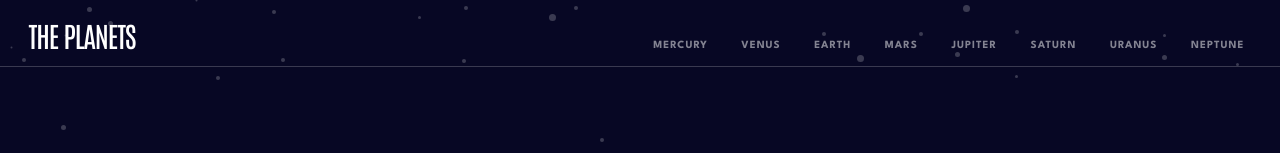
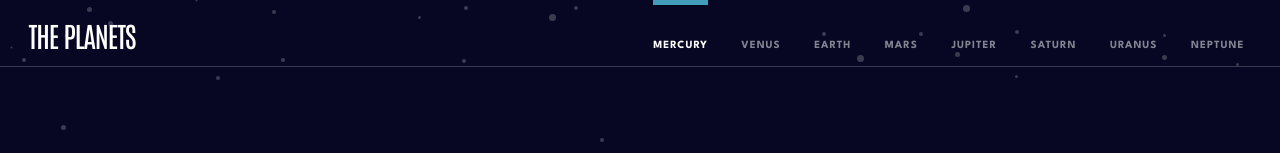
Before and after one commit to HerveDelaunay/Astro, a React (Create React App) app: page / in a window 1280 px wide. Shown: the top 153 px of the page. Built offline with nearby package versions, Linux system fonts and the light colour scheme.

Commit message:
routing fix

```diff
--- a/src/components/App/App.tsx
+++ b/src/components/App/App.tsx
@@ -21,8 +21,6 @@ const App: React.FC = () => {
       setPlanet(0);
       return;
     }
-    const slugToIndex = data.findIndex((planet) => planet.name === slug);
-    setPlanet(slugToIndex);
   });
 
   return (
@@ -49,6 +47,7 @@ const App: React.FC = () => {
             element={
               <>
                 <Planet
+                  setPlanet={setPlanet}
                   planetId={planet}
                   internalStructure={internalStructure}
                   setInternalStructure={setInternalStructure}
@@ -62,10 +61,11 @@ const App: React.FC = () => {
             }
           />
           <Route
-            path={`${data[planet].name}`}
+            path=":slug"
             element={
               <>
                 <Planet
+                  setPlanet={setPlanet}
                   planetId={planet}
                   internalStructure={internalStructure}
                   setInternalStructure={setInternalStructure}
--- a/src/components/Header/Header.tsx
+++ b/src/components/Header/Header.tsx
@@ -1,46 +1,70 @@
-import data from '../../assets/data.json'
-import './Header.scss'
-import Props from './Type'
-import PlanetData from '../PlanetDataType'
-import { Link } from 'react-router-dom'
+import data from "../../assets/data.json";
+import "./Header.scss";
+import Props from "./Type";
+import PlanetData from "../PlanetDataType";
+import { Link } from "react-router-dom";
 
-const Header: React.FC<Props> = ({setPlanet, planetId, setInternalStructure, setSurfaceGeology, setOverview, mobileMenuOpened, setMobileMenuOpened}) => {
-  const handleClick = (planet:PlanetData) => {
-    setPlanet(data.indexOf(planet))
-    setInternalStructure(false)
-    setSurfaceGeology(false)
-    setOverview(true)
-  }
+const Header: React.FC<Props> = ({
+  setPlanet,
+  planetId,
+  setInternalStructure,
+  setSurfaceGeology,
+  setOverview,
+  mobileMenuOpened,
+  setMobileMenuOpened,
+}) => {
+  const handleClick = (planet: PlanetData) => {
+    setPlanet(data.indexOf(planet));
+    setInternalStructure(false);
+    setSurfaceGeology(false);
+    setOverview(true);
+  };
   const handleClickMenu = () => {
-    if(mobileMenuOpened) {
-      setMobileMenuOpened(false)
-      return
+    if (mobileMenuOpened) {
+      setMobileMenuOpened(false);
+      return;
     }
-    setMobileMenuOpened(true)
-  }
+    setMobileMenuOpened(true);
+  };
 
   return (
-    <div className='header'>
-      <a href='/' className='header__title'>The Planets</a>
-      <div className='header__planetNames'>
-        {
-          data.map((planet) => (
-            <Link to={`${planet.name}`} className={`planetLink ${window.location.pathname === `/${planet.name}` ? `planetLink--${planetId}` : '' }`}
-              onClick={() => handleClick(planet)}>
-              {planet.name}</Link>
-          ))
-        }
+    <div className="header">
+      <a href="/" className="header__title">
+        The Planets
+      </a>
+      <div className="header__planetNames">
+        {data.map((planet) => (
+          <Link
+            to={`${planet.name}`}
+            className={`planetLink ${
+              window.location.pathname === `/${planet.name}`
+                ? `planetLink--${planetId}`
+                : `${planet.name}` === "Mercury" &&
+                  window.location.pathname === "/"
+                ? "planetLink--0"
+                : ""
+            }`}
+            onClick={() => handleClick(planet)}
+            key={data.indexOf(planet)}
+          >
+            {planet.name}
+          </Link>
+        ))}
       </div>
-      {
-        mobileMenuOpened ? (
-          <button className='mobileMenuLogo--active' onClick={() => handleClickMenu()}></button>
-        ) : (
-          <button className='mobileMenuLogo' onClick={() => handleClickMenu()}></button>
-        )
-      }
-      <div className='header__patternDivider'></div>
+      {mobileMenuOpened ? (
+        <button
+          className="mobileMenuLogo--active"
+          onClick={() => handleClickMenu()}
+        ></button>
+      ) : (
+        <button
+          className="mobileMenuLogo"
+          onClick={() => handleClickMenu()}
+        ></button>
+      )}
+      <div className="header__patternDivider"></div>
     </div>
-  )
-}
+  );
+};
 
-export default Header
+export default Header;
--- a/src/components/Planet/Planet.tsx
+++ b/src/components/Planet/Planet.tsx
@@ -1,11 +1,12 @@
-import React from "react";
+import React, { useEffect, useState } from "react";
 import "./Planet.scss";
 import data from "../../assets/data.json";
 import Props from "../Type";
-import { useState } from "react";
+import { useParams } from "react-router-dom";
 
 const Planet: React.FC<Props> = ({
   planetId,
+  setPlanet,
   internalStructure,
   setInternalStructure,
   surfaceGeology,
@@ -13,8 +14,10 @@ const Planet: React.FC<Props> = ({
   overview,
   setOverview,
 }) => {
+  const { slug } = useParams();
   const [internal, setInternal] = useState(false);
   const [surface, setSurface] = useState(false);
+
   const handleClickInternal = () => {
     setInternalStructure(true);
     setSurfaceGeology(false);
@@ -30,6 +33,12 @@ const Planet: React.FC<Props> = ({
     setInternalStructure(false);
     setSurfaceGeology(true);
   };
+
+  useEffect(() => {
+    const slugToIndex = data.findIndex((planet) => planet.name === slug);
+    setPlanet(slugToIndex);
+  });
+
   return (
     <>
       {internalStructure ? (
--- a/src/components/Type.ts
+++ b/src/components/Type.ts
@@ -5,7 +5,8 @@ interface Props {
   setSurfaceGeology: React.Dispatch<React.SetStateAction<boolean>>,
   planetId: number,
   overview: boolean,
-  setOverview: React.Dispatch<React.SetStateAction<boolean>>
+  setOverview: React.Dispatch<React.SetStateAction<boolean>>,
+  setPlanet: React.Dispatch<React.SetStateAction<number>>
 }
 
 export default Props
```
